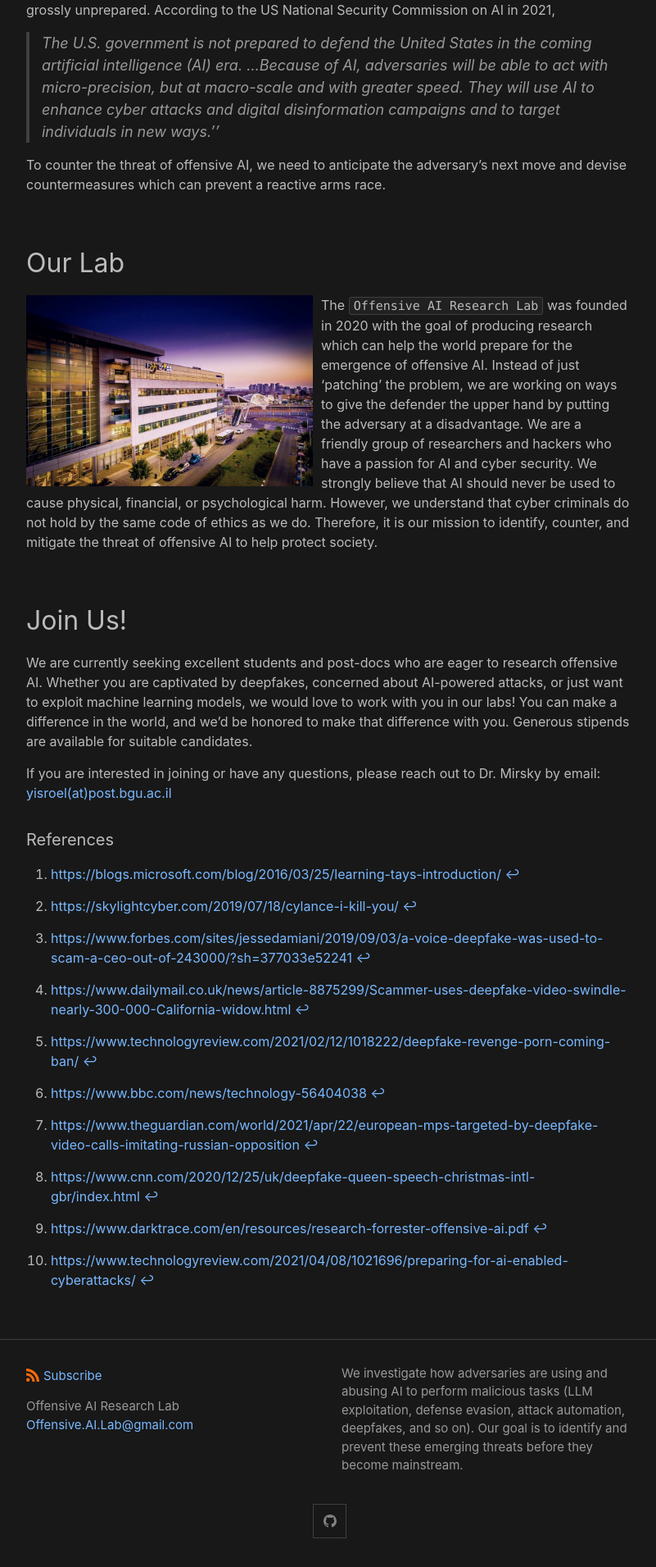
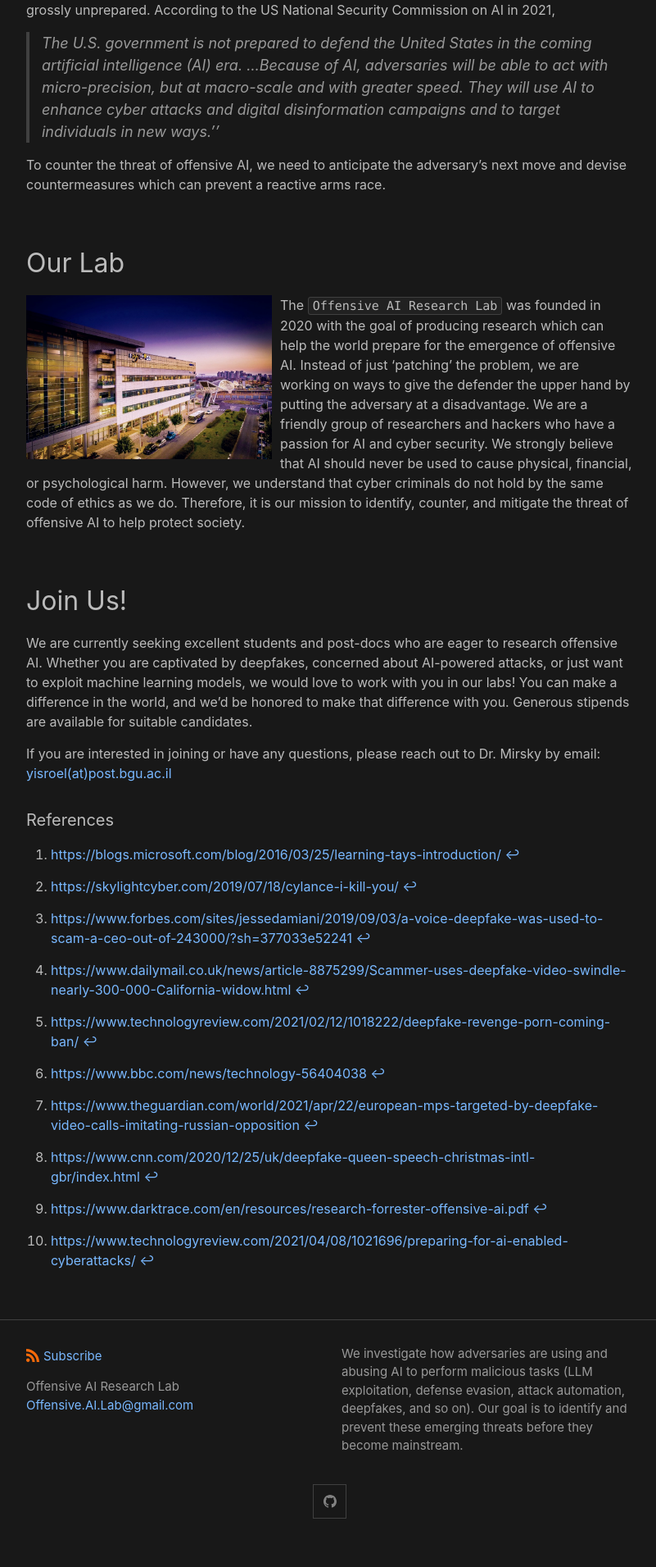
Before and after one commit to Offensive-AI-Lab/Offensive-AI-Lab.github.io, a Jekyll site: the page built from about.md, in a window 1280 px wide. Shown: the part 726-2637 px from the top of the page at 82% size, without its empty margins (238-1039 px from the left). Built offline with Jekyll 4.4.1, drawn with Linux system fonts in a browser that asks for light colours; after the commit the page ends 2613 px from its top, so only the background shows below that.

Commit message:
Update about.md

```diff
--- a/about.md
+++ b/about.md
@@ -20,7 +20,7 @@
 
 ## Our Lab
 
-![image]({{site.baseurl}}/assets/images/gavyam.jpg){: style="float: left; margin-right:10px" width="350px"}
+![image]({{site.baseurl}}/assets/images/gavyam.jpg){: style="float: left; margin-right:10px" width="300px"}
 
 The `Offensive AI Research Lab` was founded in 2020 with the goal of producing research which can help the world prepare for the emergence of offensive AI. Instead of just 'patching' the problem, we are working on ways to give the defender the upper hand by putting the adversary at a disadvantage.  We are a friendly group of researchers and hackers who have a passion for AI and cyber security. We strongly believe that AI should never be used to cause physical, financial, or psychological harm. However, we understand that cyber criminals do not hold by the same code of ethics as we do. Therefore, it is our mission to identify, counter, and mitigate the threat of offensive AI to help protect society.
 
```
